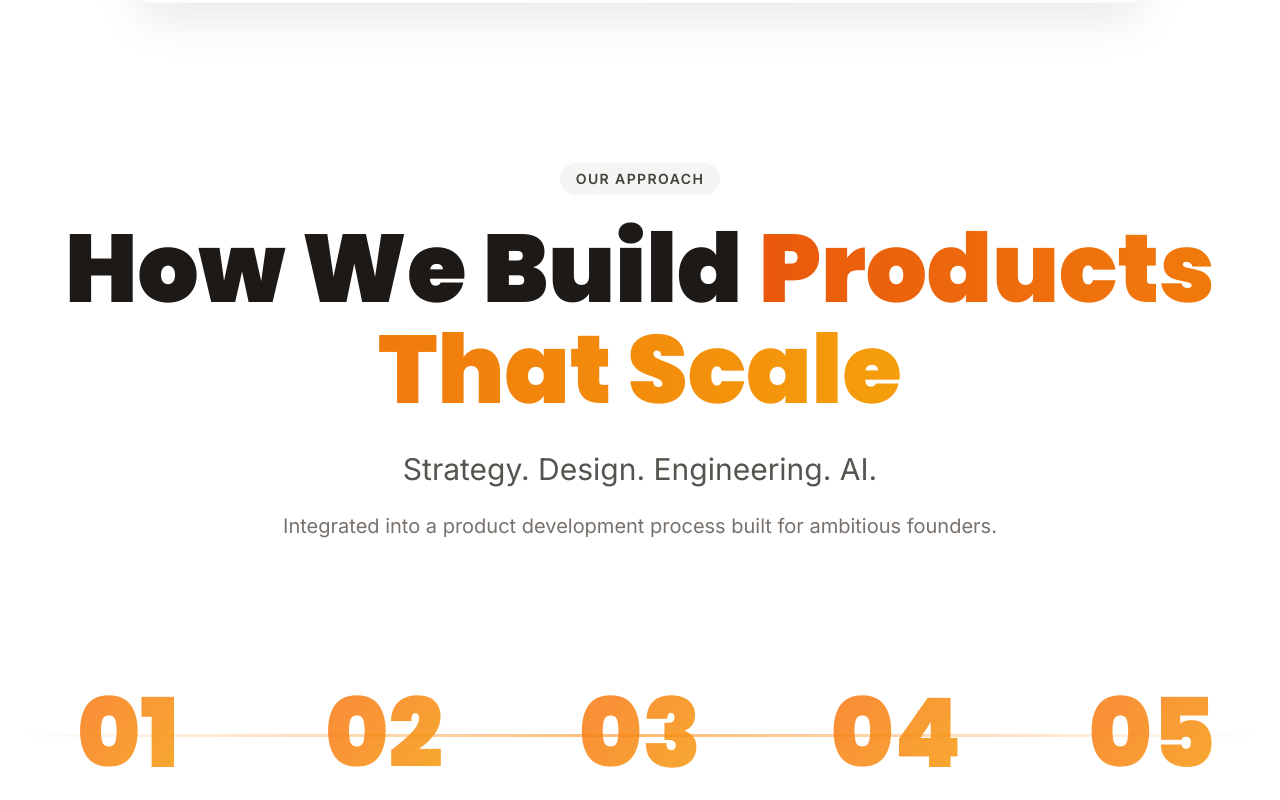
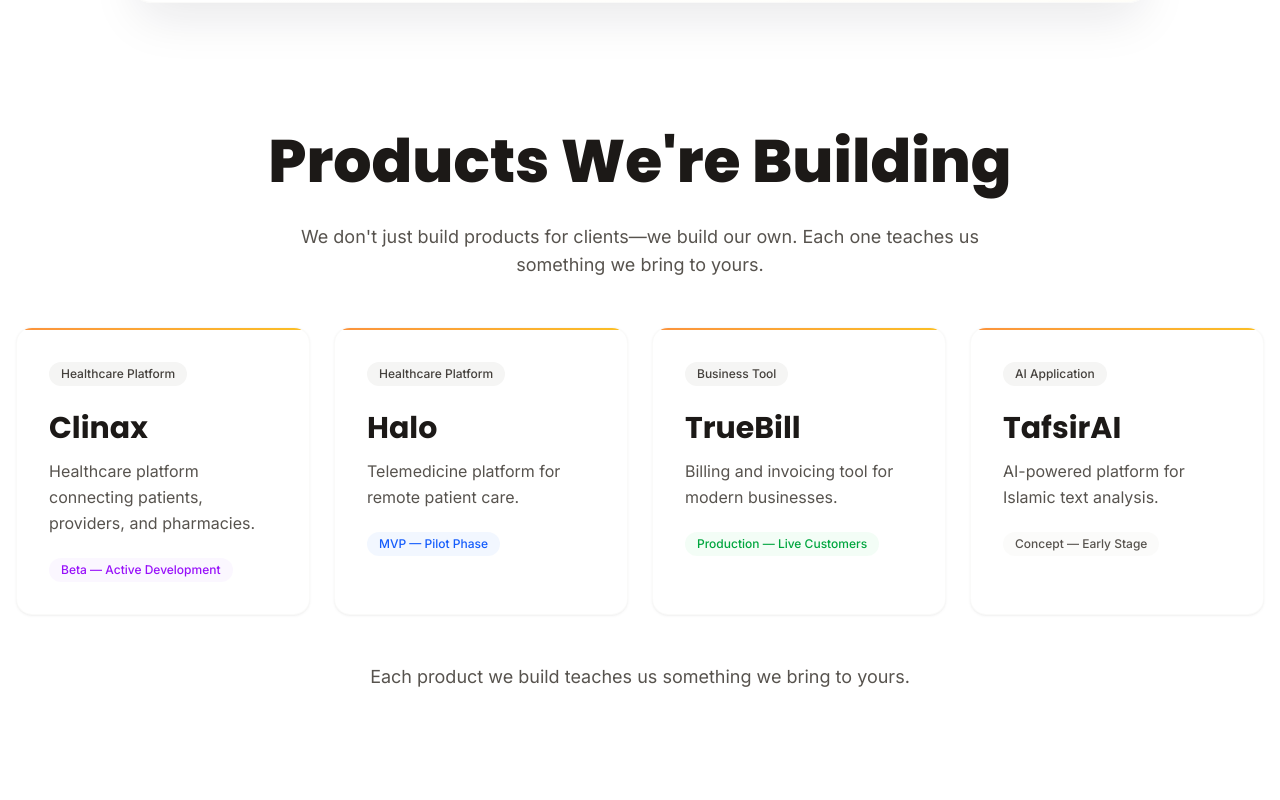
Before and after one commit to truespurtechnologies/TrueSpurWebsite_Redesigned, a Next.js app: page / in a window 1280 px wide. Shown: the part 1260-2060 px from the top of the page. Built offline with nearby package versions, Linux system fonts and the light colour scheme.

Commit message:
Products and governance update

```diff
--- a/app/page.tsx
+++ b/app/page.tsx
@@ -664,6 +664,201 @@ export default function HomePage() {
           </motion.div>
         </div>
       </div>
+
+      {/* Section 3: Products We're Building */}
+      <motion.section
+        className="relative py-16 md:py-24 lg:py-32 bg-white"
+        initial={{ opacity: 0, y: 40 }}
+        whileInView={{ opacity: 1, y: 0 }}
+        transition={{ duration: 0.6, ease: "easeOut" }}
+        viewport={{ once: true, amount: 0.2 }}
+      >
+        <div className="container mx-auto px-4">
+          <div className="max-w-7xl mx-auto">
+            {/* Section Headline */}
+            <motion.div
+              className="text-center mb-8"
+              initial={{ opacity: 0, y: 20 }}
+              whileInView={{ opacity: 1, y: 0 }}
+              transition={{ duration: 0.6, ease: "easeOut" }}
+              viewport={{ once: true, amount: 0.3 }}
+            >
+              <h2 className="font-heading text-4xl lg:text-5xl xl:text-6xl font-extrabold text-gray-900">
+                Products We're Building
+              </h2>
+            </motion.div>
+
+            {/* Section Introduction */}
+            <motion.div
+              className="text-center mb-12 max-w-3xl mx-auto"
+              initial={{ opacity: 0, y: 20 }}
+              whileInView={{ opacity: 1, y: 0 }}
+              transition={{ duration: 0.6, ease: "easeOut", delay: 0.1 }}
+              viewport={{ once: true, amount: 0.3 }}
+            >
+              <p className="text-base lg:text-lg text-gray-600">
+                We don't just build products for clients—we build our own. Each one teaches us something we bring to yours.
+              </p>
+            </motion.div>
+
+            {/* Product Cards Grid */}
+            <div className="grid grid-cols-1 md:grid-cols-2 lg:grid-cols-4 gap-6 md:gap-5 lg:gap-6 mb-12">
+              {/* Clinax */}
+              <motion.div
+                className="group relative bg-white rounded-2xl border border-gray-100/50 p-6 lg:p-8 shadow-sm shadow-gray-900/5 hover:shadow-lg hover:-translate-y-1 transition-all duration-300 overflow-hidden"
+                initial={{ opacity: 0, y: 20 }}
+                whileInView={{ opacity: 1, y: 0 }}
+                transition={{ duration: 0.4, ease: "easeOut", delay: 0 }}
+                viewport={{ once: true, amount: 0.3 }}
+              >
+                {/* Top brand accent */}
+                <div className="absolute top-0 left-0 right-0 h-0.5 bg-gradient-to-r from-orange-400 to-amber-400" />
+
+                {/* Left gradient accent */}
+                <div className="absolute left-0 top-0 bottom-0 w-1 bg-gradient-to-b from-orange-400 to-amber-400 rounded-l-2xl opacity-0 group-hover:opacity-100 transition-opacity duration-300" />
+
+                {/* Category badge */}
+                <span className="inline-block px-3 py-1 rounded-full text-xs font-medium bg-gray-100 text-gray-700 mb-6">
+                  Healthcare Platform
+                </span>
+
+                {/* Product name */}
+                <h3 className="font-heading text-2xl lg:text-3xl font-bold text-gray-900 mb-3">
+                  Clinax
+                </h3>
+
+                {/* Description */}
+                <p className="text-sm lg:text-base text-gray-600 leading-relaxed mb-5">
+                  Healthcare platform connecting patients, providers, and pharmacies.
+                </p>
+
+                {/* Status badge */}
+                <span className="inline-flex items-center px-3 py-1 rounded-full text-xs font-medium bg-purple-50/80 text-purple-600">
+                  Beta — Active Development
+                </span>
+              </motion.div>
+
+              {/* Halo */}
+              <motion.div
+                className="group relative bg-white rounded-2xl border border-gray-100/50 p-6 lg:p-8 shadow-sm shadow-gray-900/5 hover:shadow-lg hover:-translate-y-1 transition-all duration-300 overflow-hidden"
+                initial={{ opacity: 0, y: 20 }}
+                whileInView={{ opacity: 1, y: 0 }}
+                transition={{ duration: 0.4, ease: "easeOut", delay: 0.1 }}
+                viewport={{ once: true, amount: 0.3 }}
+              >
+                {/* Top brand accent */}
+                <div className="absolute top-0 left-0 right-0 h-0.5 bg-gradient-to-r from-orange-400 to-amber-400" />
+
+                {/* Left gradient accent */}
+                <div className="absolute left-0 top-0 bottom-0 w-1 bg-gradient-to-b from-orange-400 to-amber-400 rounded-l-2xl opacity-0 group-hover:opacity-100 transition-opacity duration-300" />
+
+                {/* Category badge */}
+                <span className="inline-block px-3 py-1 rounded-full text-xs font-medium bg-gray-100 text-gray-700 mb-6">
+                  Healthcare Platform
+                </span>
+
+                {/* Product name */}
+                <h3 className="font-heading text-2xl lg:text-3xl font-bold text-gray-900 mb-3">
+                  Halo
+                </h3>
+
+                {/* Description */}
+                <p className="text-sm lg:text-base text-gray-600 leading-relaxed mb-5">
+                  Telemedicine platform for remote patient care.
+                </p>
+
+                {/* Status badge */}
+                <span className="inline-flex items-center px-3 py-1 rounded-full text-xs font-medium bg-blue-50/80 text-blue-600">
+                  MVP — Pilot Phase
+                </span>
+              </motion.div>
+
+              {/* TrueBill */}
+              <motion.div
+                className="group relative bg-white rounded-2xl border border-gray-100/50 p-6 lg:p-8 shadow-sm shadow-gray-900/5 hover:shadow-lg hover:-translate-y-1 transition-all duration-300 overflow-hidden"
+                initial={{ opacity: 0, y: 20 }}
+                whileInView={{ opacity: 1, y: 0 }}
+                transition={{ duration: 0.4, ease: "easeOut", delay: 0.2 }}
+                viewport={{ once: true, amount: 0.3 }}
+              >
+                {/* Top brand accent */}
+                <div className="absolute top-0 left-0 right-0 h-0.5 bg-gradient-to-r from-orange-400 to-amber-400" />
+
+                {/* Left gradient accent */}
+                <div className="absolute left-0 top-0 bottom-0 w-1 bg-gradient-to-b from-orange-400 to-amber-400 rounded-l-2xl opacity-0 group-hover:opacity-100 transition-opacity duration-300" />
+
+                {/* Category badge */}
+                <span className="inline-block px-3 py-1 rounded-full text-xs font-medium bg-gray-100 text-gray-700 mb-6">
+                  Business Tool
+                </span>
+
+                {/* Product name */}
+                <h3 className="font-heading text-2xl lg:text-3xl font-bold text-gray-900 mb-3">
+                  TrueBill
+                </h3>
+
+                {/* Description */}
+                <p className="text-sm lg:text-base text-gray-600 leading-relaxed mb-5">
+                  Billing and invoicing tool for modern businesses.
+                </p>
+
+                {/* Status badge */}
+                <span className="inline-flex items-center px-3 py-1 rounded-full text-xs font-medium bg-green-50/80 text-green-600">
+                  Production — Live Customers
+                </span>
+              </motion.div>
+
+              {/* TafsirAI */}
+              <motion.div
+                className="group relative bg-white rounded-2xl border border-gray-100/50 p-6 lg:p-8 shadow-sm shadow-gray-900/5 hover:shadow-lg hover:-translate-y-1 transition-all duration-300 overflow-hidden"
+                initial={{ opacity: 0, y: 20 }}
+                whileInView={{ opacity: 1, y: 0 }}
+                transition={{ duration: 0.4, ease: "easeOut", delay: 0.3 }}
+                viewport={{ once: true, amount: 0.3 }}
+              >
+                {/* Top brand accent */}
+                <div className="absolute top-0 left-0 right-0 h-0.5 bg-gradient-to-r from-orange-400 to-amber-400" />
+
+                {/* Left gradient accent */}
+                <div className="absolute left-0 top-0 bottom-0 w-1 bg-gradient-to-b from-orange-400 to-amber-400 rounded-l-2xl opacity-0 group-hover:opacity-100 transition-opacity duration-300" />
+
+                {/* Category badge */}
+                <span className="inline-block px-3 py-1 rounded-full text-xs font-medium bg-gray-100 text-gray-700 mb-6">
+                  AI Application
+                </span>
+
+                {/* Product name */}
+                <h3 className="font-heading text-2xl lg:text-3xl font-bold text-gray-900 mb-3">
+                  TafsirAI
+                </h3>
+
+                {/* Description */}
+                <p className="text-sm lg:text-base text-gray-600 leading-relaxed mb-5">
+                  AI-powered platform for Islamic text analysis.
+                </p>
+
+                {/* Status badge */}
+                <span className="inline-flex items-center px-3 py-1 rounded-full text-xs font-medium bg-gray-50/80 text-gray-600">
+                  Concept — Early Stage
+                </span>
+              </motion.div>
+            </div>
+
+            {/* Closing Statement */}
+            <motion.div
+              className="text-center max-w-3xl mx-auto"
+              initial={{ opacity: 0, y: 20 }}
+              whileInView={{ opacity: 1, y: 0 }}
+              transition={{ duration: 0.6, ease: "easeOut", delay: 0.4 }}
+              viewport={{ once: true, amount: 0.3 }}
+            >
+              <p className="text-base lg:text-lg text-gray-600">
+                Each product we build teaches us something we bring to yours.
+              </p>
+            </motion.div>
+          </div>
+        </div>
+      </motion.section>
 
       {/* Services Section */}
       <motion.section
```
Also changed, not shown: 2 other files (tests, documents, lock files or other folders).
